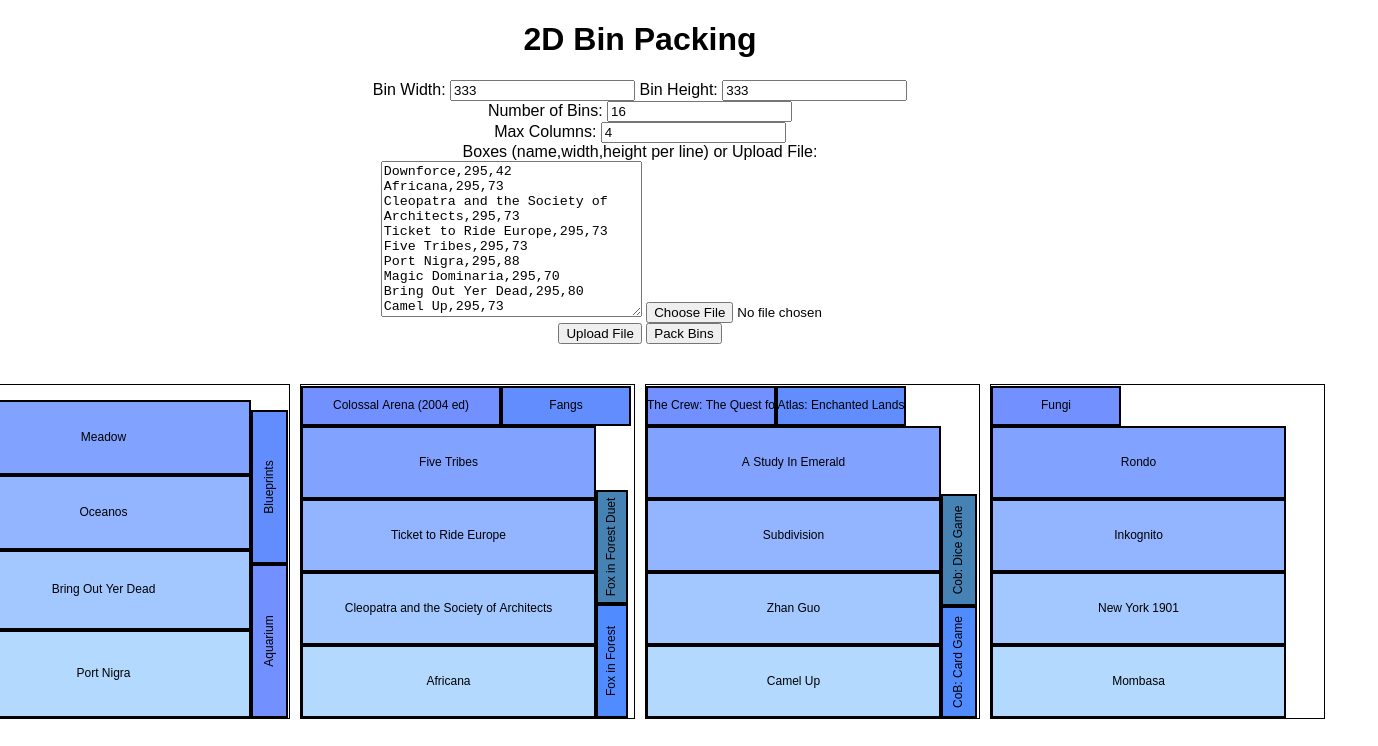
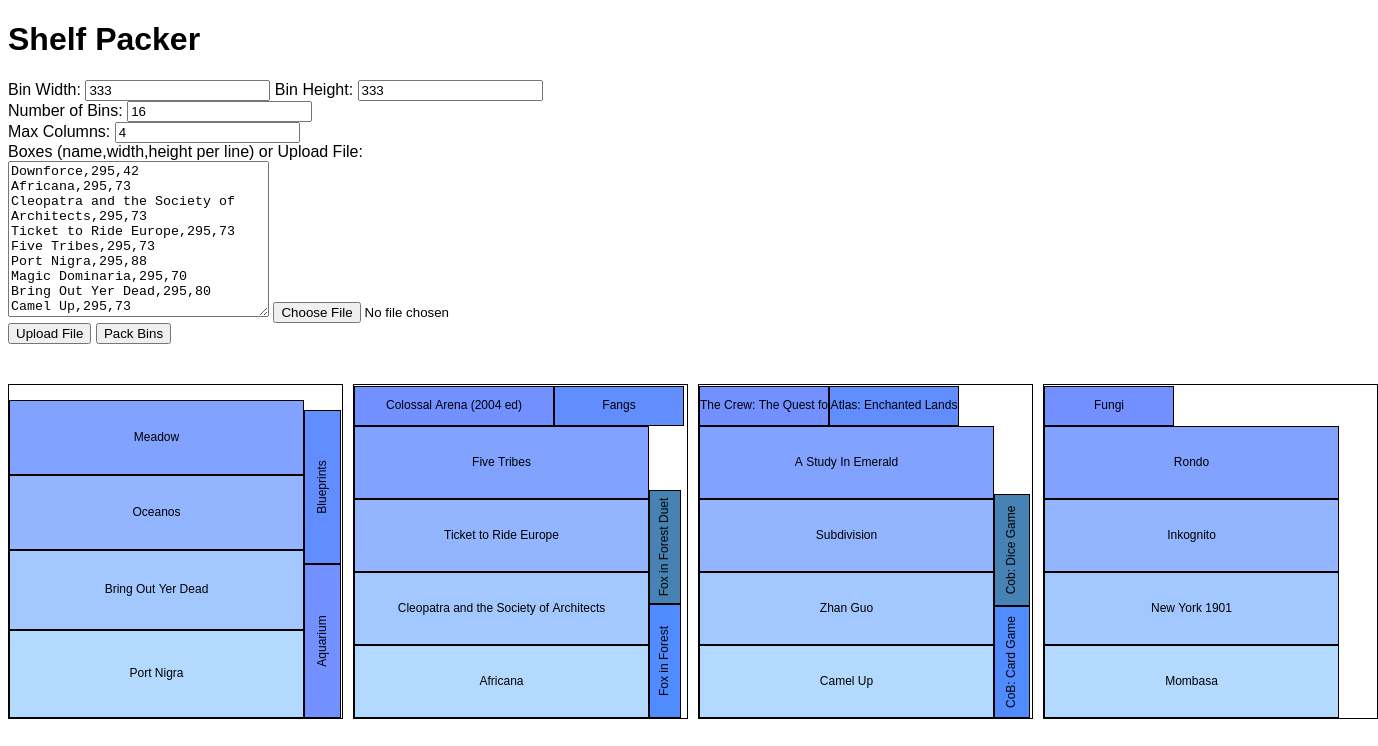
Before and after one commit to cardflopper/shelfpacker, a plain HTML site: page index.html in a window 1280 px wide. Shown: the top 746 px of the page, 1378 px wide, since content can reach past the window. Drawn offline with Linux system fonts and the light colour scheme.

Commit message:
fix some formatting

```diff
--- a/index.html
+++ b/index.html
@@ -7,7 +7,7 @@
     <link rel="stylesheet" href="styles.css">
 </head>
 <body onload="packBins()">
-    <h1>2D Bin Packing</h1>
+    <h1>Shelf Packer</h1>
     <div>
         <label for="bin-width">Bin Width:</label>
         <input type="number" id="bin-width" value="333">
--- a/script.js
+++ b/script.js
@@ -229,7 +229,7 @@ function drawBox(ctx, x, y, width, height, shade) {
 
     // Draw outline (adjusted to stay within the dimensions of the box)
     ctx.strokeStyle = 'black';
-    ctx.lineWidth = 2;
+    ctx.lineWidth = 1;
     ctx.strokeRect(x + ctx.lineWidth / 2, y + ctx.lineWidth / 2, width - ctx.lineWidth, height - ctx.lineWidth);
 
     ctx.restore();
--- a/styles.css
+++ b/styles.css
@@ -1,6 +1,5 @@
 body {
     font-family: Arial, sans-serif;
-    text-align: center;
 }
 
 canvas {
@@ -11,7 +10,7 @@ canvas {
 #bins-container {
     display: flex;
     flex-wrap: wrap;
-    justify-content: center;
+    justify-content: left;
     gap: 10px;
     margin-top: 20px;
 }
```
